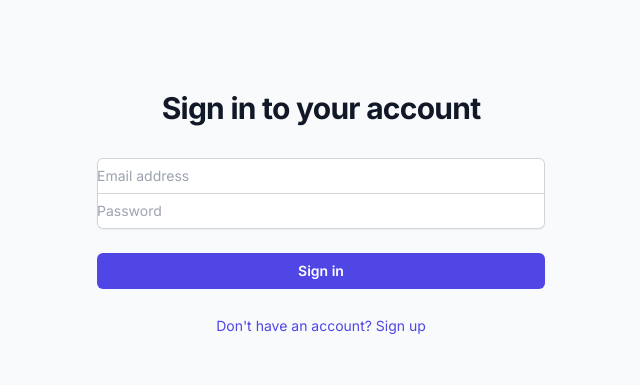
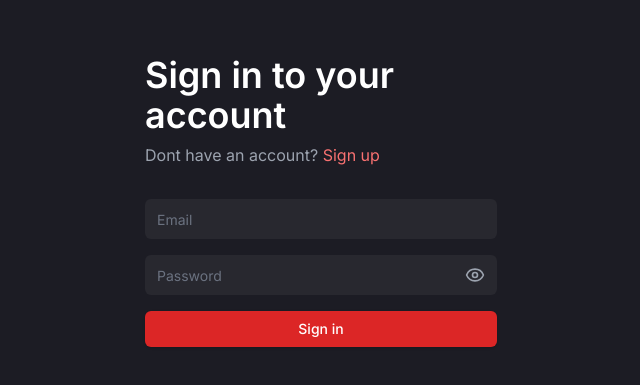
Before and after one commit to ruloCode/ToPra, a Next.js app in the folder frontend/: page / in a window 1280 px wide. Shown: the part 199-584 px from the top of the page, without its empty margins (319-959 px from the left). Built offline with nearby package versions, Linux system fonts and the light colour scheme; no server answers.

Commit message:
add banner image and enhance TaskStats component with focus session tracking

```diff
--- a/frontend/src/app/page.tsx
+++ b/frontend/src/app/page.tsx
@@ -86,7 +86,7 @@ export default function Home() {
 
         <div className="grid gap-6">
           {/* Quick Stats */}
-          <TaskStats tasks={tasks} />
+          <TaskStats tasks={tasks} todayOnly={true} />
 
           {/* Tasks Section */}
           <section>
--- a/frontend/src/app/tasks/page.tsx
+++ b/frontend/src/app/tasks/page.tsx
@@ -55,7 +55,7 @@ export default function TasksPage() {
 
         <div className="grid gap-6">
           {/* Quick Stats */}
-          <TaskStats tasks={tasks} />
+          <TaskStats tasks={tasks} todayOnly={false} />
 
           {/* Tasks Section */}
           <section>
--- a/frontend/src/components/Auth.tsx
+++ b/frontend/src/components/Auth.tsx
@@ -1,6 +1,9 @@
 'use client';
 
 import { useState } from 'react';
+import { Eye } from 'lucide-react';
+import { Button } from '@/components/ui/button';
+import { Input } from '@/components/ui/input';
 import { supabase } from '@/lib/supabase';
 
 export default function Auth() {
@@ -9,6 +12,7 @@ export default function Auth() {
   const [password, setPassword] = useState('');
   const [isSignUp, setIsSignUp] = useState(false);
   const [error, setError] = useState<string | null>(null);
+  const [showPassword, setShowPassword] = useState(false);
 
   const handleAuth = async (e: React.FormEvent) => {
     e.preventDefault();
@@ -37,47 +41,67 @@ export default function Auth() {
   };
 
   return (
-    <div className="flex min-h-screen items-center justify-center bg-gray-50 px-4 py-12 sm:px-6 lg:px-8">
-      <div className="w-full max-w-md space-y-8">
-        <div>
-          <h2 className="mt-6 text-center text-3xl font-bold tracking-tight text-gray-900">
+    <div className="min-h-screen w-full flex justify-center items-center bg-[#1C1C24]">
+
+      <div className="p-8 lg:p-12 flex flex-col bg-[#1C1C24] max-w-md w-full lg:w-1/2">
+        <div className="max-w-md w-full mx-auto flex-1 flex flex-col justify-center">
+          <div className="mb-8">
+            <h2 className="text-4xl font-semibold text-white mb-2">
               {isSignUp ? 'Create your account' : 'Sign in to your account'}
             </h2>
+            <p className="text-gray-400">
+              {isSignUp ? (
+                <>
+                  Already have an account?{' '}
+                  <button
+                    type="button"
+                    onClick={() => setIsSignUp(false)}
+                    className="text-red-400 hover:text-red-300"
+                  >
+                    Sign in
+                  </button>
+                </>
+              ) : (
+                <>
+                  Dont have an account?{' '}
+                  <button
+                    type="button"
+                    onClick={() => setIsSignUp(true)}
+                    className="text-red-400 hover:text-red-300"
+                  >
+                    Sign up
+                  </button>
+                </>
+              )}
+            </p>
           </div>
-        <form className="mt-8 space-y-6" onSubmit={handleAuth}>
-          <div className="-space-y-px rounded-md shadow-sm">
-            <div>
-              <label htmlFor="email-address" className="sr-only">
-                Email address
-              </label>
-              <input
-                id="email-address"
-                name="email"
+
+          <form className="space-y-4" onSubmit={handleAuth}>
+            <Input
               type="email"
-                autoComplete="email"
-                required
-                className="relative block w-full rounded-t-md border-0 py-1.5 text-gray-900 ring-1 ring-inset ring-gray-300 placeholder:text-gray-400 focus:z-10 focus:ring-2 focus:ring-inset focus:ring-indigo-600 sm:text-sm sm:leading-6"
-                placeholder="Email address"
+              placeholder="Email"
+              className="bg-[#28282F] border-0 text-white placeholder:text-gray-500"
               value={email}
               onChange={(e) => setEmail(e.target.value)}
+              required
             />
-            </div>
-            <div>
-              <label htmlFor="password" className="sr-only">
-                Password
-              </label>
-              <input
-                id="password"
-                name="password"
-                type="password"
-                autoComplete="current-password"
-                required
-                className="relative block w-full rounded-b-md border-0 py-1.5 text-gray-900 ring-1 ring-inset ring-gray-300 placeholder:text-gray-400 focus:z-10 focus:ring-2 focus:ring-inset focus:ring-indigo-600 sm:text-sm sm:leading-6"
+
+            <div className="relative">
+              <Input
+                type={showPassword ? 'text' : 'password'}
                 placeholder="Password"
+                className="bg-[#28282F] border-0 text-white placeholder:text-gray-500 pr-10"
                 value={password}
                 onChange={(e) => setPassword(e.target.value)}
+                required
               />
-            </div>
+              <button
+                type="button"
+                onClick={() => setShowPassword(!showPassword)}
+                className="absolute right-3 top-1/2 -translate-y-1/2 text-gray-400"
+              >
+                <Eye className="h-5 w-5" />
+              </button>
             </div>
 
             {error && (
@@ -86,28 +110,15 @@ export default function Auth() {
               </div>
             )}
 
-          <div>
-            <button
+            <Button
               type="submit"
               disabled={loading}
-              className="group relative flex w-full justify-center rounded-md bg-indigo-600 px-3 py-2 text-sm font-semibold text-white hover:bg-indigo-500 focus-visible:outline focus-visible:outline-2 focus-visible:outline-offset-2 focus-visible:outline-indigo-600 disabled:bg-indigo-400"
+              className="w-full bg-red-600 hover:bg-red-700 text-white"
             >
               {loading ? 'Processing...' : isSignUp ? 'Sign up' : 'Sign in'}
-            </button>
+            </Button>
+          </form>
         </div>
-
-          <div className="text-center">
-            <button
-              type="button"
-              onClick={() => setIsSignUp(!isSignUp)}
-              className="text-sm text-indigo-600 hover:text-indigo-500"
-            >
-              {isSignUp
-                ? 'Already have an account? Sign in'
-                : "Don't have an account? Sign up"}
-            </button>
-          </div>
-        </form>
       </div>
     </div>
   );
--- a/frontend/src/components/tasks/TaskStats.tsx
+++ b/frontend/src/components/tasks/TaskStats.tsx
@@ -2,12 +2,19 @@
 
 import { Task, TaskStatus } from '@/lib/tasks';
 import { Calendar, CheckCircle2, Target } from 'lucide-react';
+import { useEffect, useState } from 'react';
+import { getFocusSessions, type FocusSession } from '@/lib/focus';
+import { useAuth } from '@/components/AuthProvider';
 
 interface TaskStatsProps {
   tasks: Task[];
+  todayOnly?: boolean;
 }
 
-export default function TaskStats({ tasks }: TaskStatsProps) {
+export default function TaskStats({ tasks, todayOnly = false }: TaskStatsProps) {
+  const [sessions, setSessions] = useState<FocusSession[]>([]);
+  const { user } = useAuth();
+
   const completedTasks = tasks.filter(
     (task) => task.status === TaskStatus.COMPLETED
   ).length;
@@ -17,9 +24,36 @@ export default function TaskStats({ tasks }: TaskStatsProps) {
     (task) => task.status === TaskStatus.PENDING && task.due_date
   ).length;
 
-  // Calculate focus time (example calculation - adjust based on your needs)
-  const focusTime = tasks.reduce((total) => {
-    return total + 10;
+  useEffect(() => {
+    if (user) {
+      getFocusSessions({ userId: user.id })
+        .then(setSessions)
+        .catch(console.error);
+    }
+  }, [user]);
+
+  // Calculate total focus time from completed sessions
+  const focusTime = sessions.reduce((total, session) => {
+    if (todayOnly) {
+      const sessionDate = new Date(session.start_time);
+      const today = new Date();
+
+      // Check if the session is from today
+      const isToday = sessionDate.getDate() === today.getDate() &&
+                      sessionDate.getMonth() === today.getMonth() &&
+                      sessionDate.getFullYear() === today.getFullYear();
+
+      // Only count completed sessions from today
+      if (session.status === 'completed' && isToday) {
+        return total + (session.duration || 0);
+      }
+    } else {
+      // Count all completed sessions
+      if (session.status === 'completed') {
+        return total + (session.duration || 0);
+      }
+    }
+    return total;
   }, 0);
 
   const formatFocusTime = (minutes: number) => {
```
Also changed, not shown: frontend/src/pages/Login.tsx (added), frontend/src/pages/Register.tsx (added), frontend/src/screens/LoginScreen.scss (added), frontend/src/styles/auth.css (added), 1 other file (tests, documents, lock files or other folders). Lines whose indentation alone changed are shown as unchanged.
